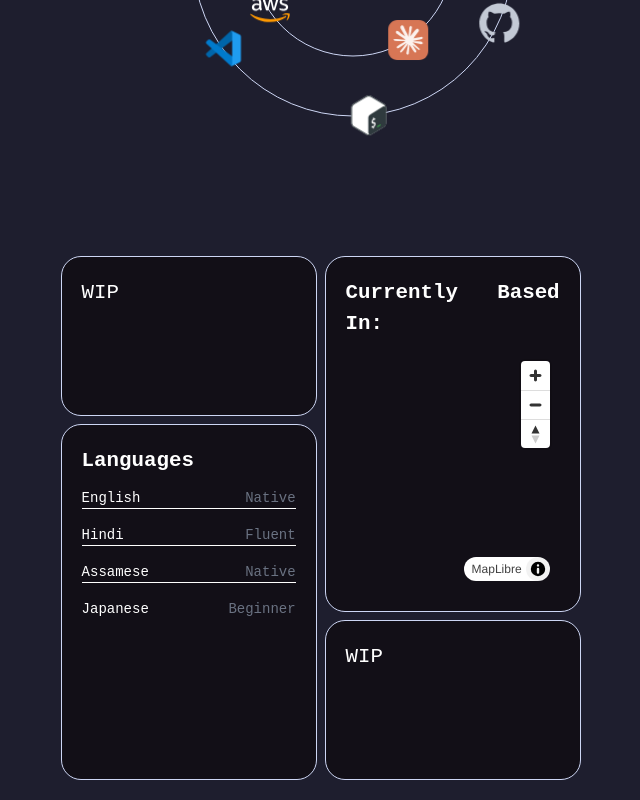
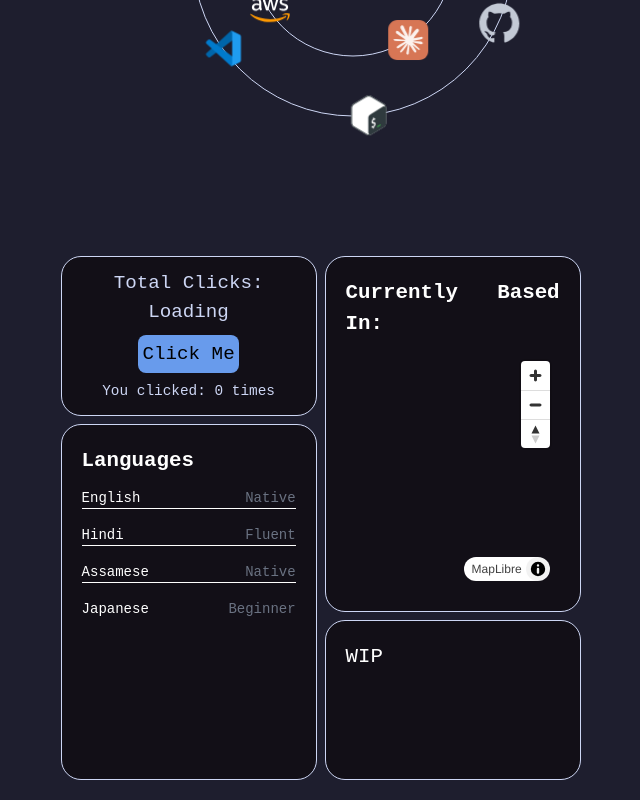
Before and after one commit to escursio675/Pfolio, a Next.js app in the folder pfolio/: page / in a window 1280 px wide. Shown: the part 2459-3259 px from the top of the page, without its empty margins (300-940 px from the left). Built offline with nearby package versions, Linux system fonts and the light colour scheme; no server answers.

Commit message:
feature: integrated click counter

```diff
--- a/pfolio/components/ui/MagicBento.tsx
+++ b/pfolio/components/ui/MagicBento.tsx
@@ -5,6 +5,7 @@ import { gsap } from 'gsap';
 
 import Location from './map';
 import Languages from './languages';
+import ClickCounter from './click-counter';
 
 export interface BentoCardProps {
   color?: string;
@@ -38,11 +39,7 @@ const MOBILE_BREAKPOINT = 768;
 const cardData: BentoCardProps[] = [
   {
     color: '#120F17',
-    children: (
-      <div>
-        <div>WIP</div>
-      </div>
-    )
+    children: <ClickCounter />
   },
   {
     color: '#120F17',
--- /dev/null
+++ b/pfolio/components/ui/click-counter.tsx
@@ -0,0 +1,68 @@
+"use client";
+
+import { useState, useEffect } from "react";
+
+export default function ClickCounter(){
+
+    const [thisSessionClicks, setThisSessionsClicks] = useState(0);
+    const [totalClicks, setTotalClicks] = useState<number>(0);
+
+    const API_KEY: string | undefined = process.env.NEXT_PUBLIC_COUNTER_API_KEY;
+
+    if(!API_KEY){
+        throw new Error("NEXT_PUBLIC_API_KEY is not set");
+    }
+
+    const getClicksValue = async() => {
+            const response = await fetch(`${process.env.NEXT_PUBLIC_COUNTER_API_BASE}/api/counters/${process.env.NEXT_PUBLIC_COUNTER_NAME}`, {
+                headers: { 'x-api-key': API_KEY}
+            });
+
+            const data = await response.json();
+            return data.value;
+        };
+
+    const handleIncrement = async () => {
+        const response = await fetch(`${process.env.NEXT_PUBLIC_COUNTER_API_BASE}/api/counters/${process.env.NEXT_PUBLIC_COUNTER_NAME}/increment`, {
+        method: "PATCH",
+        headers: {
+            "Content-Type": "application/json",
+            "x-api-key": API_KEY,
+        },
+        body: JSON.stringify({ by: 1 }),
+        });
+
+        const data = await response.json();
+
+        return data.value;
+    };
+
+    useEffect(() =>{
+        const loadClicks = async() =>{
+            const value = await getClicksValue();
+            setTotalClicks(value);
+        };
+
+        loadClicks();
+    }, []);
+
+    return(
+        <div className="w-full h-full text-black text-center
+        flex flex-col justify-center items-center gap-2">
+
+            <p className="text-[1.2rem] text-[#cdd6f4]">Total Clicks: {(totalClicks === 0)? "Loading": totalClicks}</p>
+
+            <button onClick={() => {
+                setThisSessionsClicks(v => v + 1);
+                handleIncrement();
+                setTotalClicks(v => v + 1);
+            }}
+            className="rounded-md bg-[#689bec] p-[0.3rem] text-[1.2rem]
+            hover:p-2 transition-all ">
+                Click Me
+            </button>
+
+            <p className="text-[0.9rem] text-[#cdd6f4]">You clicked: {thisSessionClicks} times</p>
+        </div>
+    )
+};
```
